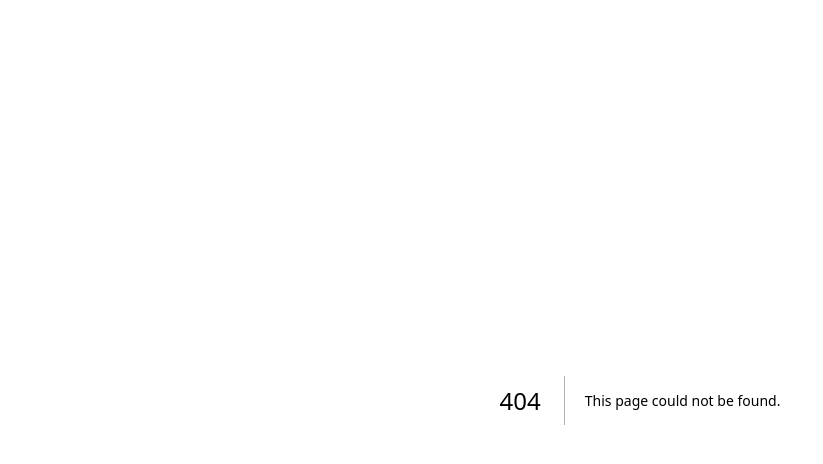
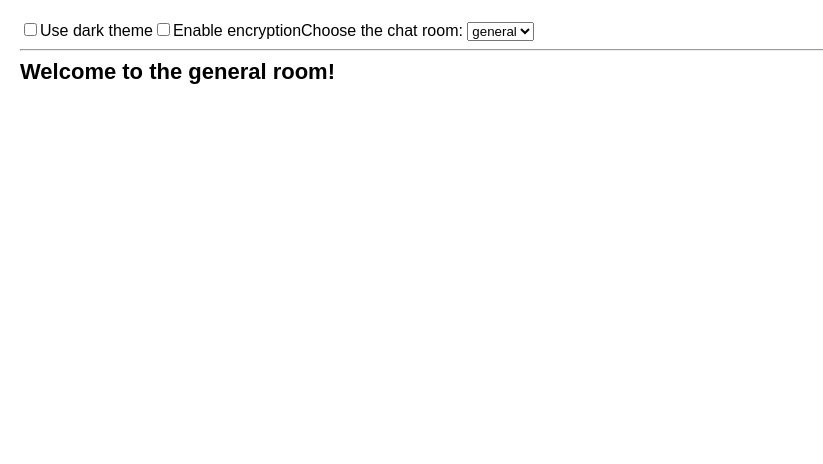
Before and after one commit to BruceGardner/QuickStartCodeAlong, a Next.js app in the folder quick-start-code-along/: page /removeeffects/fixchattwo in a window 1280 px wide. Before the commit this address had no page. Shown: the top 464 px of the page, without its empty margins (0-823 px from the left). Built offline with nearby package versions, Linux system fonts and the light colour scheme.

Commit message:
removeeffects

```diff
--- /dev/null
+++ b/quick-start-code-along/app/removeeffects/fixchat/ChatRoom.js
@@ -0,0 +1,13 @@
+import { useEffect } from 'react';
+import { createConnection } from './chat.js';
+
+export default function ChatRoom({ options }) {
+  const { serverUrl, roomId } = options;
+  useEffect(() => {
+    const connection = createConnection({ serverUrl, roomId });
+    connection.connect();
+    return () => connection.disconnect();
+  }, [serverUrl, roomId]);
+
+  return <h1>Welcome to the {roomId} room!</h1>;
+}
--- /dev/null
+++ b/quick-start-code-along/app/removeeffects/fixchat/chat.js
@@ -0,0 +1,17 @@
+export function createConnection({ serverUrl, roomId }) {
+  // A real implementation would actually connect to the server
+  if (typeof serverUrl !== 'string') {
+    throw Error('Expected serverUrl to be a string. Received: ' + serverUrl);
+  }
+  if (typeof roomId !== 'string') {
+    throw Error('Expected roomId to be a string. Received: ' + roomId);
+  }
+  return {
+    connect() {
+      console.log('✅ Connecting to "' + roomId + '" room at ' + serverUrl + '...');
+    },
+    disconnect() {
+      console.log('❌ Disconnected from "' + roomId + '" room at ' + serverUrl);
+    }
+  };
+}
--- /dev/null
+++ b/quick-start-code-along/app/removeeffects/fixchattwo/ChatRoom.js
@@ -0,0 +1,14 @@
+import { useEffect } from 'react';
+import { useEffectEvent } from 'react';
+
+export default function ChatRoom({ roomId, createConnection, onMessage }) {
+  const onMessageEvent = useEffectEvent(onMessage);
+  useEffect(() => {
+    const connection = createConnection();
+    connection.on('message', (msg) => onMessageEvent(msg));
+    connection.connect();
+    return () => connection.disconnect();
+  }, [createConnection, roomId]);
+
+  return <h1>Welcome to the {roomId} room!</h1>;
+}
--- /dev/null
+++ b/quick-start-code-along/app/removeeffects/fixchattwo/chat.js
@@ -0,0 +1,81 @@
+export function createEncryptedConnection({ serverUrl, roomId }) {
+  // A real implementation would actually connect to the server
+  if (typeof serverUrl !== 'string') {
+    throw Error('Expected serverUrl to be a string. Received: ' + serverUrl);
+  }
+  if (typeof roomId !== 'string') {
+    throw Error('Expected roomId to be a string. Received: ' + roomId);
+  }
+  let intervalId;
+  let messageCallback;
+  return {
+    connect() {
+      console.log('✅ 🔐 Connecting to "' + roomId + '" room... (encrypted)');
+      clearInterval(intervalId);
+      intervalId = setInterval(() => {
+        if (messageCallback) {
+          if (Math.random() > 0.5) {
+            messageCallback('hey')
+          } else {
+            messageCallback('lol');
+          }
+        }
+      }, 3000);
+    },
+    disconnect() {
+      clearInterval(intervalId);
+      messageCallback = null;
+      console.log('❌ 🔐 Disconnected from "' + roomId + '" room (encrypted)');
+    },
+    on(event, callback) {
+      if (messageCallback) {
+        throw Error('Cannot add the handler twice.');
+      }
+      if (event !== 'message') {
+        throw Error('Only "message" event is supported.');
+      }
+      messageCallback = callback;
+    },
+  };
+}
+
+export function createUnencryptedConnection({ serverUrl, roomId }) {
+  // A real implementation would actually connect to the server
+  if (typeof serverUrl !== 'string') {
+    throw Error('Expected serverUrl to be a string. Received: ' + serverUrl);
+  }
+  if (typeof roomId !== 'string') {
+    throw Error('Expected roomId to be a string. Received: ' + roomId);
+  }
+  let intervalId;
+  let messageCallback;
+  return {
+    connect() {
+      console.log('✅ Connecting to "' + roomId + '" room (unencrypted)...');
+      clearInterval(intervalId);
+      intervalId = setInterval(() => {
+        if (messageCallback) {
+          if (Math.random() > 0.5) {
+            messageCallback('hey')
+          } else {
+            messageCallback('lol');
+          }
+        }
+      }, 3000);
+    },
+    disconnect() {
+      clearInterval(intervalId);
+      messageCallback = null;
+      console.log('❌ Disconnected from "' + roomId + '" room (unencrypted)');
+    },
+    on(event, callback) {
+      if (messageCallback) {
+        throw Error('Cannot add the handler twice.');
+      }
+      if (event !== 'message') {
+        throw Error('Only "message" event is supported.');
+      }
+      messageCallback = callback;
+    },
+  };
+}
--- /dev/null
+++ b/quick-start-code-along/app/removeeffects/fixchattwo/notifications.js
@@ -0,0 +1,15 @@
+import Toastify from 'toastify-js';
+import 'toastify-js/src/toastify.css';
+
+export function showNotification(message, theme) {
+  Toastify({
+    text: message,
+    duration: 2000,
+    gravity: 'top',
+    position: 'right',
+    style: {
+      background: theme === 'dark' ? 'black' : 'white',
+      color: theme === 'dark' ? 'white' : 'black',
+    },
+  }).showToast();
+}
--- /dev/null
+++ b/quick-start-code-along/app/removeeffects/fixchattwo/page.tsx
@@ -0,0 +1,70 @@
+"use client"
+
+import { useState, useCallback } from 'react';
+import ChatRoom from './ChatRoom';
+import {
+  createEncryptedConnection,
+  createUnencryptedConnection,
+} from './chat';
+import { showNotification } from './notifications';
+
+export default function App() {
+  const [isDark, setIsDark] = useState(false);
+  const [roomId, setRoomId] = useState('general');
+  const [isEncrypted, setIsEncrypted] = useState(false);
+
+  const createConnection = useCallback(() => {
+    const options = {
+      serverUrl: 'https://localhost:1234',
+      roomId: roomId
+    };
+
+    return isEncrypted
+      ? createEncryptedConnection(options)
+      : createUnencryptedConnection(options);
+  }, [roomId, isEncrypted]);
+
+  return (
+    <>
+      <label>
+        <input
+          type="checkbox"
+          checked={isDark}
+          onChange={e => setIsDark(e.target.checked)}
+        />
+        Use dark theme
+      </label>
+
+      <label>
+        <input
+          type="checkbox"
+          checked={isEncrypted}
+          onChange={e => setIsEncrypted(e.target.checked)}
+        />
+        Enable encryption
+      </label>
+
+      <label>
+        Choose the chat room:{' '}
+        <select value={roomId} onChange={e => setRoomId(e.target.value)}>
+          <option value="general">general</option>
+          <option value="travel">travel</option>
+          <option value="music">music</option>
+        </select>
+      </label>
+
+      <hr />
+
+      <ChatRoom
+        roomId={roomId}
+        createConnection={createConnection}
+        onMessage={(msg: string) => {
+          showNotification(
+            'New message: ' + msg,
+            isDark ? 'dark' : 'light'
+          );
+        }}
+      />
+    </>
+  );
+}
```
Also changed, not shown: quick-start-code-along/app/removeeffects/fixanimation/animation.js (added, +35 -0 lines), quick-start-code-along/app/removeeffects/fixanimation/page.tsx (added, +59 -0 lines), quick-start-code-along/app/removeeffects/fixchat/page.tsx (added, +43 -0 lines), quick-start-code-along/app/removeeffects/fixinterval/page.tsx (added, +21 -0 lines).
